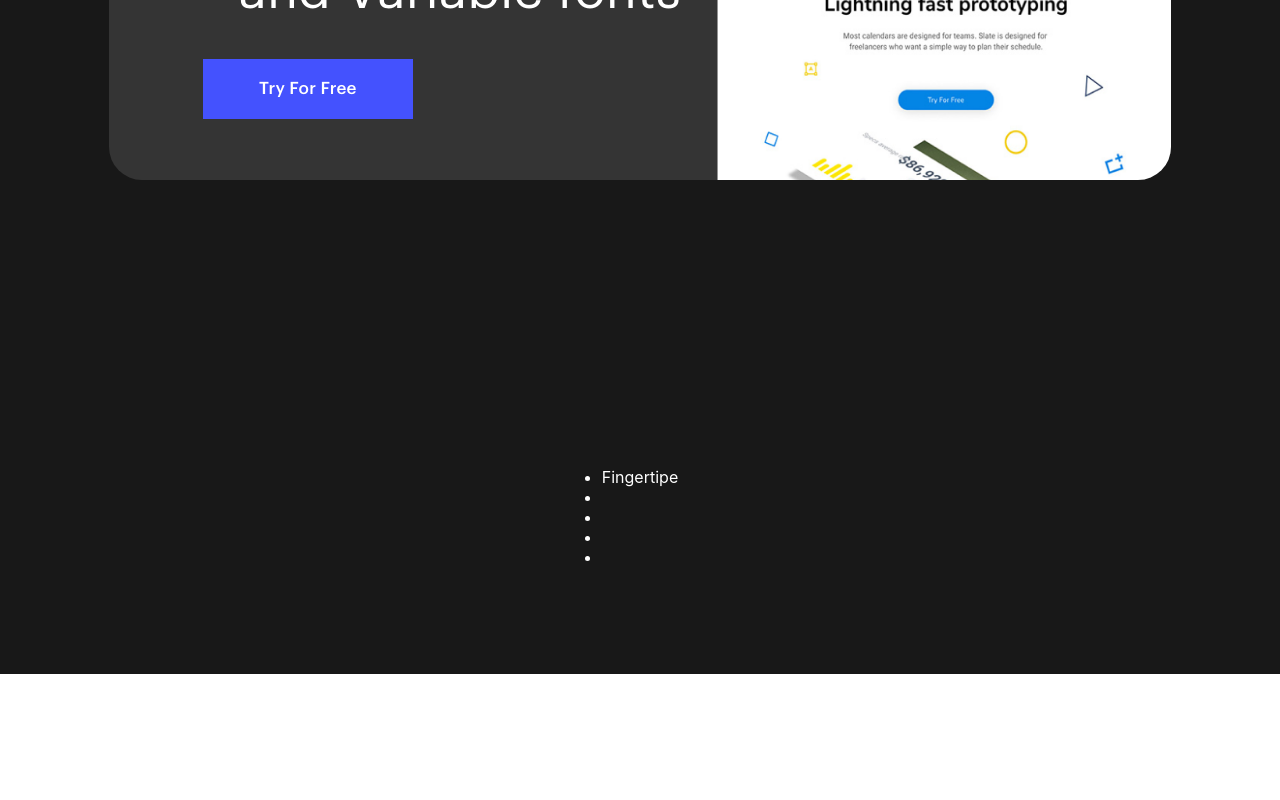
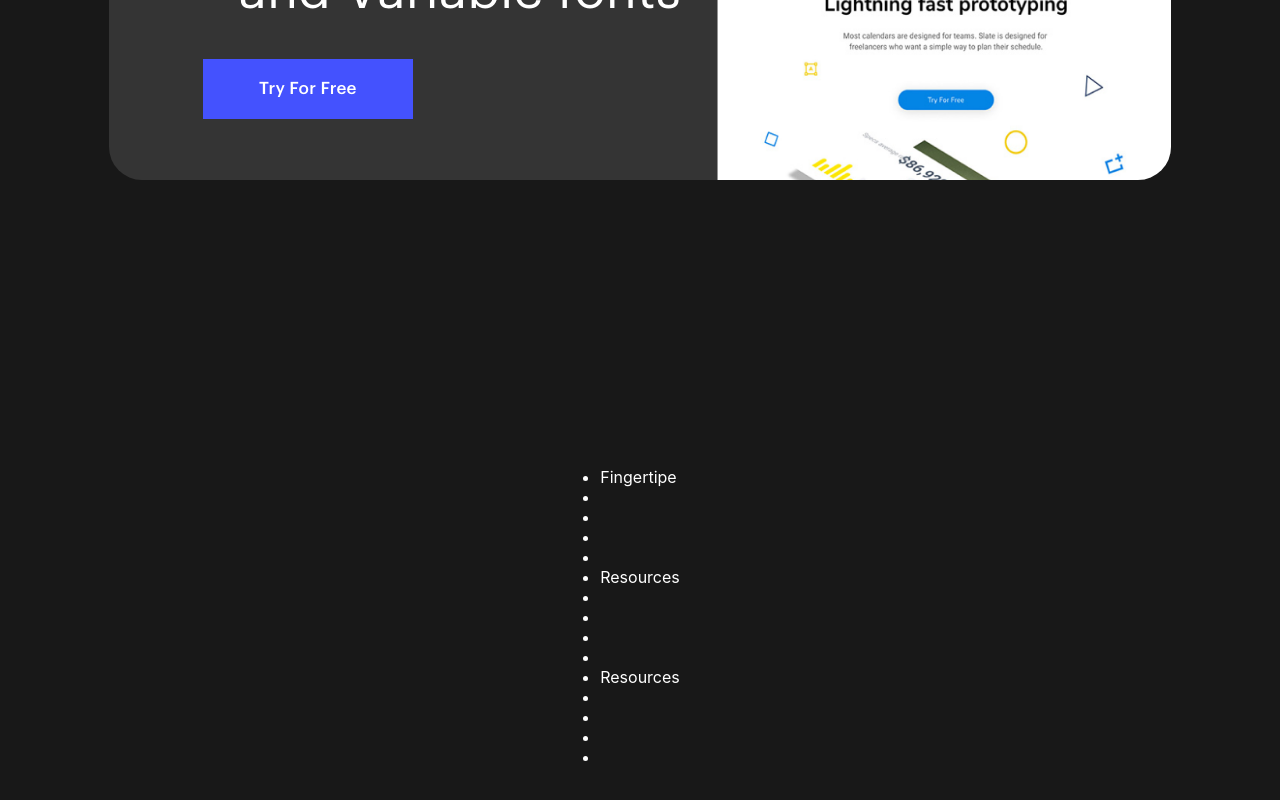
Before and after one commit to TheDa21crj/Landing-Page, a React (Create React App) app: page / in a window 1280 px wide. Shown: the part 6319-7119 px from the top of the page. Before the commit the page ends 6993 px from the top, so only its background shows below. Built offline with nearby package versions, Linux system fonts and the light colour scheme.

Commit message:
Update Footer.js

```diff
--- a/src/Components/Footer.js
+++ b/src/Components/Footer.js
@@ -15,8 +15,24 @@ export default function Footer() {
               <li></li>
             </ul>
           </div>
-          <div></div>
-          <div></div>
+          <div>
+            <ul>
+              <li>Resources</li>
+              <li></li>
+              <li></li>
+              <li></li>
+              <li></li>
+            </ul>
+          </div>
+          <div>
+            <ul>
+              <li>Resources</li>
+              <li></li>
+              <li></li>
+              <li></li>
+              <li></li>
+            </ul>
+          </div>
         </div>
         <div></div>
       </div>
```
